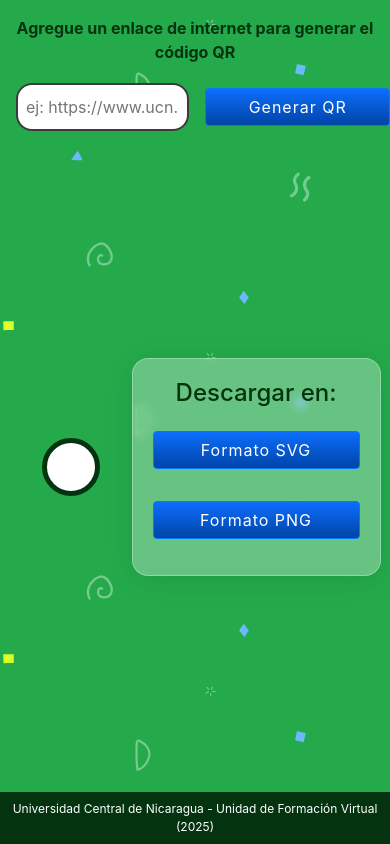
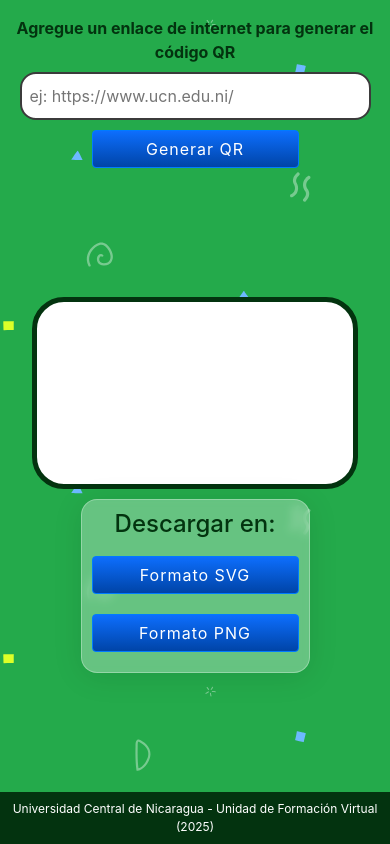
Before and after one commit to kyle870/qrcode, a plain HTML site: page index.html in a window 390 px wide. Drawn offline with nearby package versions, Linux system fonts and the light colour scheme; a script that the page names is missing.

Commit message:
feat: add favicon and enhance mobile styles for improved layout

```diff
--- a/index.html
+++ b/index.html
@@ -4,6 +4,7 @@
     <meta charset="UTF-8">
     <meta name="viewport" content="width=device-width, initial-scale=1.0">
     <meta http-equiv="X-UA-Compatible" content="ie=edge">
+    <link rel="shortcut icon" href="./assets/favicon.ico" type="image/x-icon">
     <link rel="stylesheet" href="./styles/styles.css">
     <link rel="stylesheet" href="https://stackpath.bootstrapcdn.com/bootstrap/4.5.2/css/bootstrap.min.css">
     <script src="https://cdnjs.cloudflare.com/ajax/libs/html2canvas/1.4.1/html2canvas.min.js"></script>
--- a/styles/styles.css
+++ b/styles/styles.css
@@ -125,20 +125,45 @@ canvas{
 
 /* Phone Styles */
 @media screen and (max-width: 600px) {
-    .contenedor-principal{
-        padding: 1rem;
+
+    #descripcion  #contenedor-input{
+        width: 100%;
+        display: flex;
+        flex-direction: column;
+        align-items: center;
+        justify-content: center;
     }
+
+    #contenedor-input #text{
+        width: 90%;
+    }
+
+    #contenedor-items{
+        display: flex;
+        flex-direction: column;
+        justify-content: center;
+        align-items: center;
+        width: 100%;
+        height: 100%;
+    }
+
+    #div-descarga{
+        margin-top: 10px;
+        padding: 10px;
+        background: rgba(255, 255, 255, 0.30);
+        border-radius: 16px;
+        box-shadow: 0 4px 30px rgba(0, 0, 0, 0.1);
+        backdrop-filter: blur(5px);
+        -webkit-backdrop-filter: blur(5px);
+        border: 1px solid rgba(255, 255, 255, 0.3);
+    }
+
     #form-generar{
         flex-direction: column;
     }
-    .contorno{
-        padding: 1rem;
-    }
-    input[type="text"]{
-        width: 100%;
-    }
+
     .btn{
-        margin: 1rem 0;
+        margin: 10px 0;
     }
 
     canvas{
```
Also changed, not shown: assets/favicon.ico (added).
